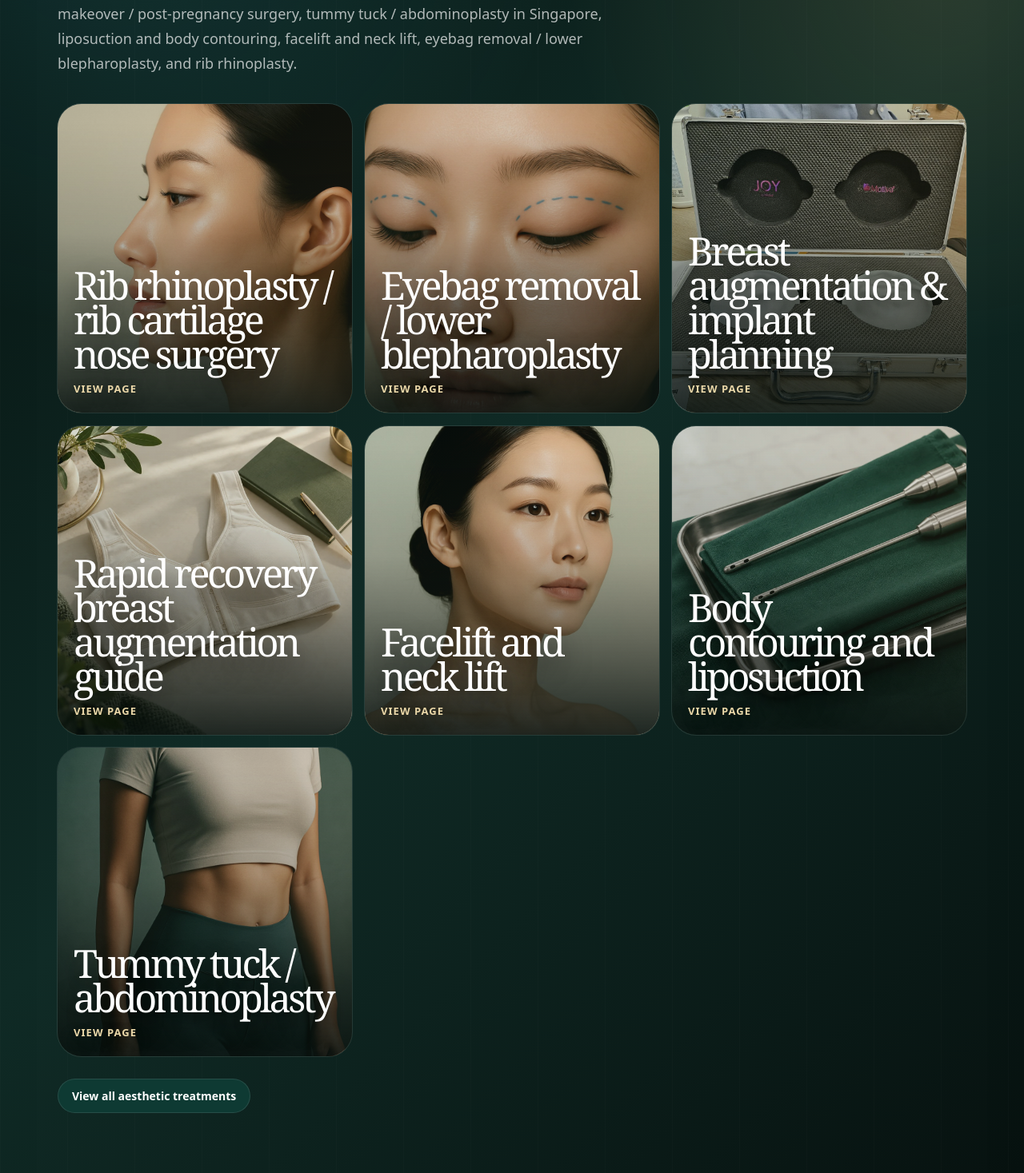
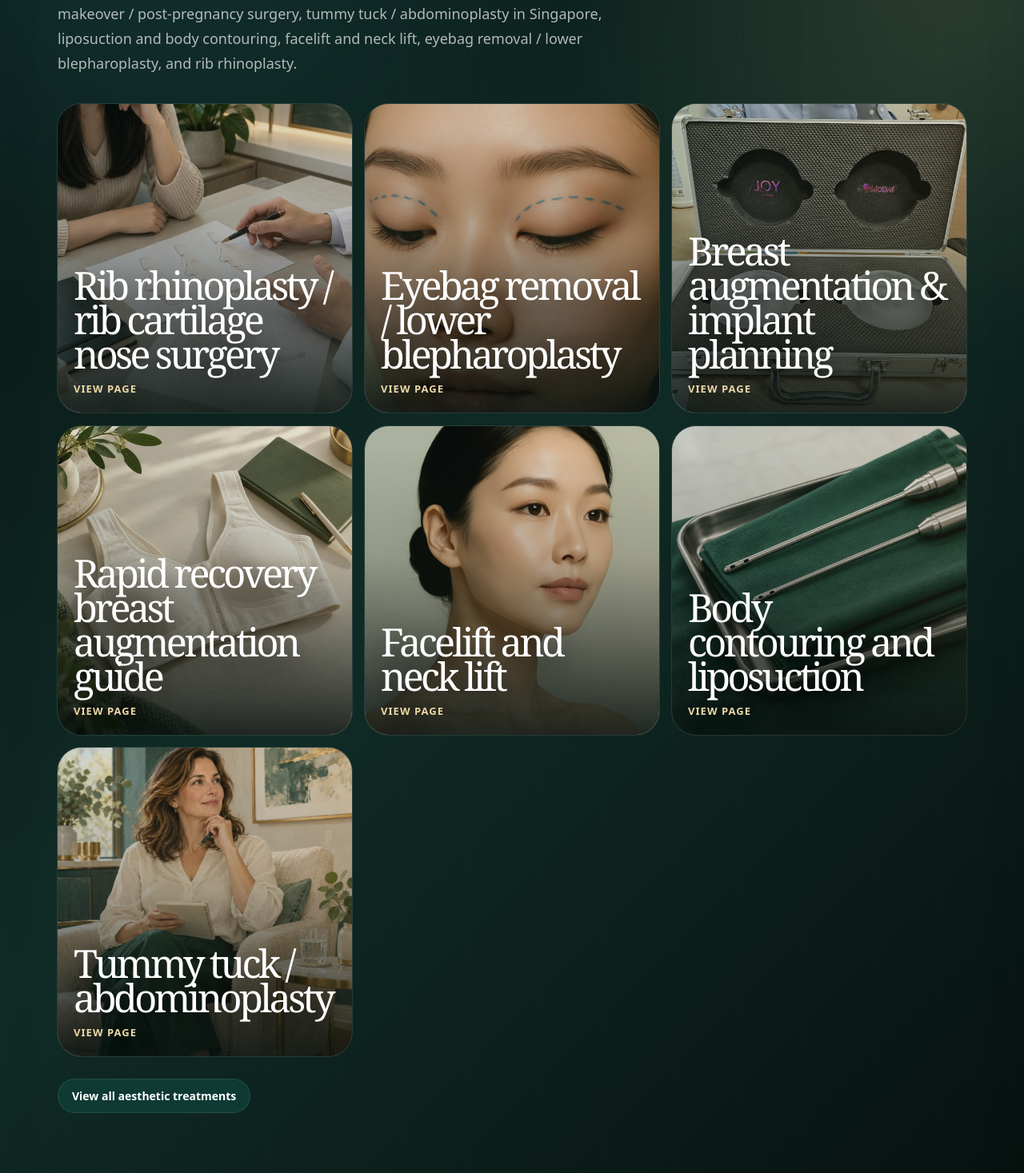
Before and after one commit to zatyrical/plasticwebsite, a Next.js app: page / in a window 1280 px wide. Shown: the part 3003-4470 px from the top of the page at 80% size. Built offline with nearby package versions, Linux system fonts and the light colour scheme.

Commit message:
Use distinct visuals on priority procedure cards (#29)
Reuse the published body-contouring, tummy-tuck and rib-rhinoplasty consultation assets across the relevant navigation tiles.

```diff
--- a/app/treatmentTiles.ts
+++ b/app/treatmentTiles.ts
@@ -6,12 +6,12 @@ export type TreatmentTile = {
 };
 
 export const aestheticTreatments: TreatmentTile[] = [
-  { title: 'Body contouring & liposuction treatment', href: '/body-contouring-liposuction-singapore', image: '/images/aesthetic-ai/body-contouring.jpg', alt: 'Asian-focused image representing body contouring, abdominal liposuction and waist contouring consultation in Singapore' },
-  { title: 'Tummy tuck / abdominoplasty surgery', href: '/tummy-tuck-singapore', image: '/images/aesthetic-ai/body-contouring.jpg', alt: 'Asian-focused abdominal contouring image representing tummy tuck, abdominoplasty and diastasis recti consultation in Singapore' },
+  { title: 'Body contouring & liposuction treatment', href: '/body-contouring-liposuction-singapore', image: '/images/aesthetic-ai/body-contouring-consultation.webp', alt: 'Patient and clinician reviewing a body-contouring assessment worksheet during consultation planning' },
+  { title: 'Tummy tuck / abdominoplasty surgery', href: '/tummy-tuck-singapore', image: '/images/aesthetic-ai/tummy-tuck-consultation.webp', alt: 'Clothed patient preparing questions in a notebook before a tummy tuck consultation' },
   { title: 'Mommy / mummy makeover surgery', href: '/mommy-makeover-singapore', image: '/images/aesthetic-ai/body-contouring.jpg', alt: 'Asian-focused image representing post-pregnancy abdominal and breast surgery consultation in Singapore' },
   { title: 'Breast augmentation & implant planning', href: '/breast-augmentation-singapore', image: '/images/aesthetic-breast/breast-implants-motiva-consultation-singapore.jpg', alt: 'Breast implant samples used during breast augmentation and Motiva implant consultation planning in Singapore' },
   { title: 'Rhinoplasty / Asian nose surgery', href: '/asian-rhinoplasty-singapore', image: '/images/aesthetic-ai/asian-rhinoplasty.jpg', alt: 'Asian side-profile nose image for rhinoplasty' },
-  { title: 'Rib rhinoplasty / rib cartilage nose surgery', href: '/rib-rhinoplasty-singapore', image: '/images/aesthetic-ai/asian-rhinoplasty.jpg', alt: 'Asian side-profile nose image representing rib cartilage rhinoplasty planning in Singapore' },
+  { title: 'Rib rhinoplasty / rib cartilage nose surgery', href: '/rib-rhinoplasty-singapore', image: '/images/aesthetic-ai/rib-rhinoplasty-consultation.webp', alt: 'Patient and clinician reviewing nose profile and rib donor-site planning during a rhinoplasty consultation' },
   { title: 'Eyebag removal / lower blepharoplasty', href: '/eyebag-removal-lower-blepharoplasty-singapore', image: '/images/aesthetic-ai/eyelid-surgery.jpg', alt: 'Illustrative eyelid image for lower eyelid surgery consultation' },
   { title: 'Upper eyelid / double eyelid surgery', href: '/asian-eyelid-surgery-singapore', image: '/images/aesthetic-ai/eyelid-surgery.jpg', alt: 'Asian eyelid image with surgical planning markings' },
   { title: 'Facelift / face lift and neck lift', href: '/face-neck-lift-singapore', image: '/images/aesthetic-ai/face-neck-lift.jpg', alt: 'Asian lower face, jawline and neck image for face and neck lift' },
@@ -32,13 +32,13 @@ export const reconstructiveTreatments: TreatmentTile[] = [
 ];
 
 export const aestheticSignatureTreatments: TreatmentTile[] = [
-  { title: 'Rib rhinoplasty / rib cartilage nose surgery', href: '/rib-rhinoplasty-singapore', image: '/images/aesthetic-ai/asian-rhinoplasty.jpg', alt: 'Illustrative side-profile nose image for rib rhinoplasty planning' },
+  { title: 'Rib rhinoplasty / rib cartilage nose surgery', href: '/rib-rhinoplasty-singapore', image: '/images/aesthetic-ai/rib-rhinoplasty-consultation.webp', alt: 'Patient and clinician reviewing nose profile and rib donor-site planning during a rhinoplasty consultation' },
   { title: 'Eyebag removal / lower blepharoplasty', href: '/eyebag-removal-lower-blepharoplasty-singapore', image: '/images/aesthetic-ai/eyelid-surgery.jpg', alt: 'Illustrative eyelid image for lower eyelid surgery consultation' },
   { title: 'Breast augmentation & implant planning', href: '/breast-augmentation-singapore', image: '/images/aesthetic-breast/breast-implants-motiva-consultation-singapore.jpg', alt: 'Breast implant samples used during consultation planning' },
   { title: 'Rapid recovery breast augmentation guide', href: '/24-hour-rapid-recovery-breast-augmentation-singapore', image: '/images/aesthetic-breast/recovery-planning-still-life.webp', alt: 'Illustrative recovery-planning still life with a supportive bra and appointment notebook' },
   { title: 'Facelift and neck lift', href: '/face-neck-lift-singapore', image: '/images/aesthetic-ai/face-neck-lift.jpg', alt: 'Illustrative lower face, jawline and neck image for consultation planning' },
   { title: 'Body contouring and liposuction', href: '/body-contouring-liposuction-singapore', image: '/images/body-contouring/liposuction-instruments-still-life.webp', alt: 'Illustrative liposuction cannulas on a surgical tray' },
-  { title: 'Tummy tuck / abdominoplasty', href: '/tummy-tuck-singapore', image: '/images/aesthetic-ai/body-contouring.jpg', alt: 'Illustrative abdominal image for tummy tuck consultation planning' }
+  { title: 'Tummy tuck / abdominoplasty', href: '/tummy-tuck-singapore', image: '/images/aesthetic-ai/tummy-tuck-consultation.webp', alt: 'Clothed patient preparing questions in a notebook before a tummy tuck consultation' }
 ];
 
 export const reconstructiveSignatureTreatments: TreatmentTile[] = [
```
